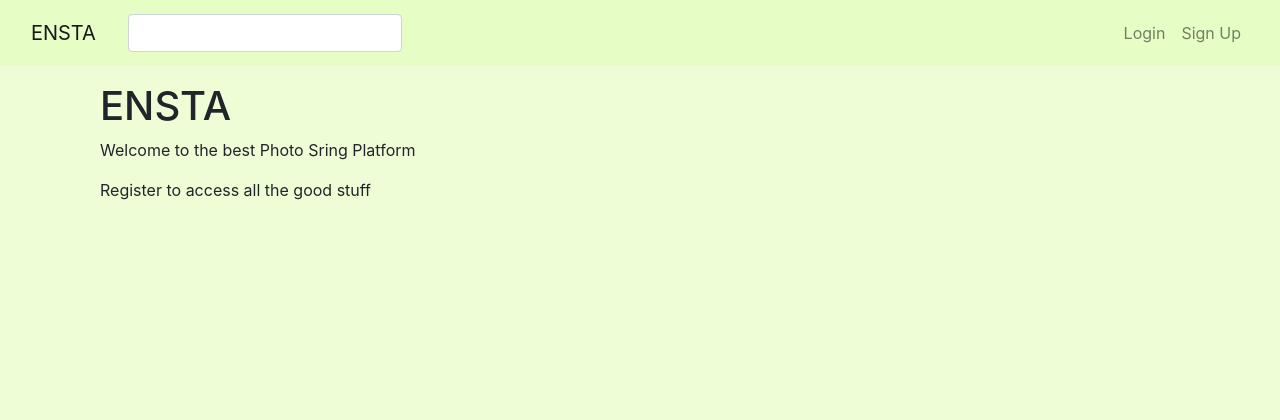
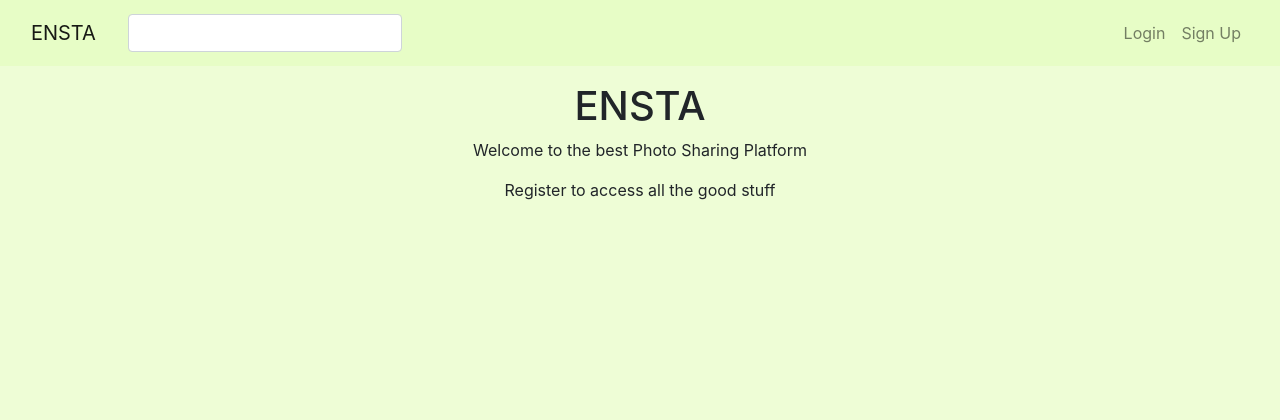
Before and after one commit to maulikchevli/ITA, a Flask app: page / in a window 1280 px wide. Shown: the top 420 px of the page. Run offline with Flask 2, Linux system fonts and the light colour scheme; some libraries are stand-ins or nearby versions.

Commit message:
Add center tag in index page, assign3

```diff
--- a/assign3/templates/index.html
+++ b/assign3/templates/index.html
@@ -6,13 +6,13 @@
 {% endblock %}
 
 {% block main %}
-<div class="container">
+<div class="container"> <center>
 	<h1>ENSTA</h1>
 
-	<p>Welcome to the best Photo Sring Platform</p>
+	<p>Welcome to the best Photo Sharing Platform</p>
 
 	<p>Register to access all the good stuff</p>
-</div>
+</center> </div>
 {% endblock %}
 
 {% block footer %}
```
